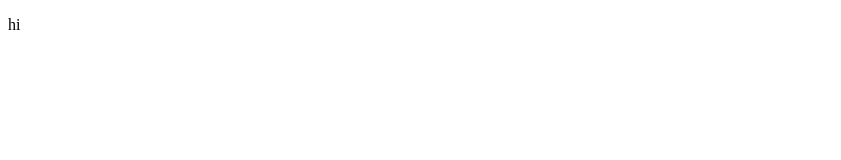
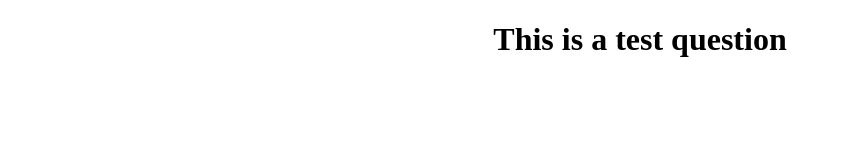
Before and after one commit to Sixtiess/DSW--, a plain HTML site: page index.html in a window 1280 px wide. Shown: the whole page, without its empty margins (0-841 px from the left). Drawn offline with nearby package versions, Linux system fonts and the light colour scheme.

Commit message:
quick commit

```diff
--- a/index.html
+++ b/index.html
@@ -3,7 +3,7 @@
 	<head>
 
 		<title></title>
-		<link rel="stylesheet" href="style.css"></link>
+		<link rel="stylesheet" href="style.css">
 
 		<script src="https://ajax.googleapis.com/ajax/libs/jquery/3.7.1/jquery.min.js"></script>
 		<script src="script.js"></script>
@@ -11,8 +11,10 @@
 	</head>
 
 	<body>
-		<p>
-			hi
-		</p>
+		<div class="question">
+			<h1>
+				This is a test question
+			</h1>
+		</div>
 	</body>
 </html>
--- a/script.js
+++ b/script.js
@@ -1,3 +1,5 @@
 $(document).ready(function(){
+	$("p").click(function() {
 
+	});
 });
--- a/style.css
+++ b/style.css
@@ -0,0 +1,13 @@
+.question {
+	text-align: center;
+	margin: auto;
+	display: block;
+}
+
+.card {
+
+}
+
+.card:hover {
+
+}
```
